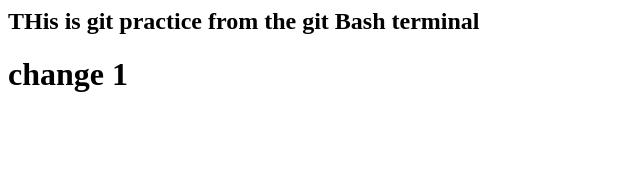
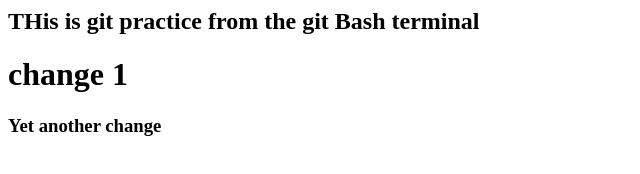
Before and after one commit to jimenezmalejandro/gitPracticeJun2020, a plain HTML site: page index.html in a window 1280 px wide. Shown: the whole page, without its empty margins (0-640 px from the left). Drawn offline with Linux system fonts and the light colour scheme.

Commit message:
changed sum fings

```diff
--- a/gitTestCreationOfJs.js
+++ b/gitTestCreationOfJs.js
@@ -0,0 +1 @@
+console.log('Hello there')
--- a/index.html
+++ b/index.html
@@ -7,5 +7,6 @@
 <body>
     <h2>THis is git practice from the git Bash terminal</h2>
 <h1>change 1</h1>
+<h3>Yet another change</h3>
 </body>
 </html>
```
